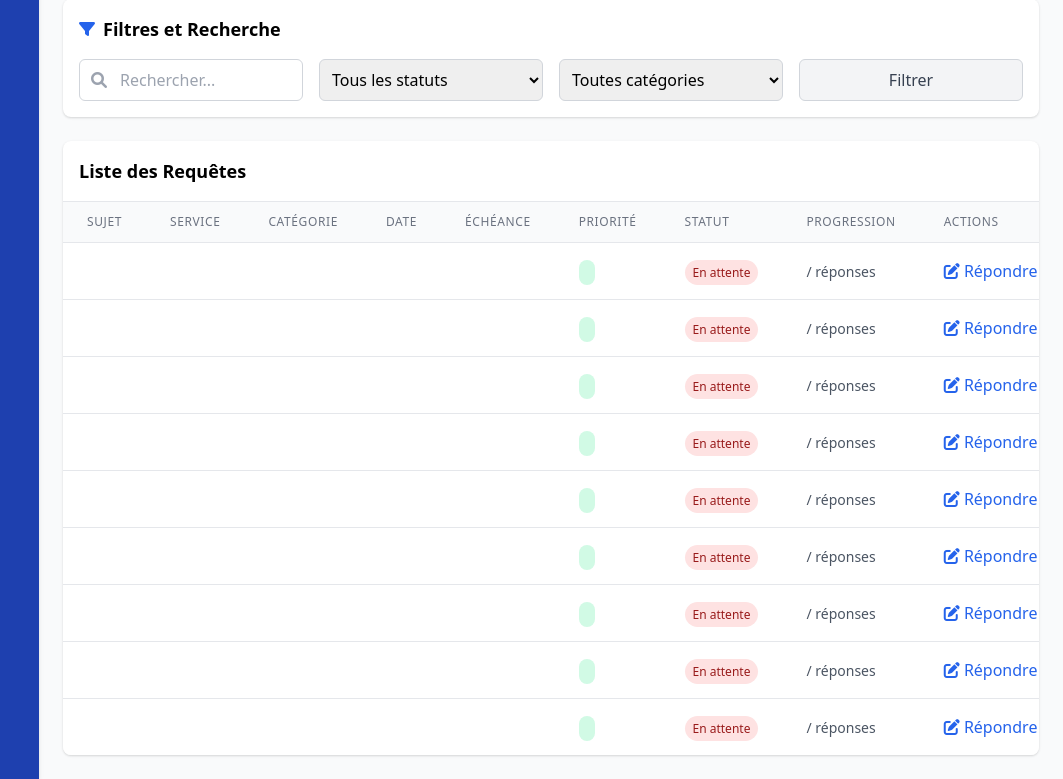
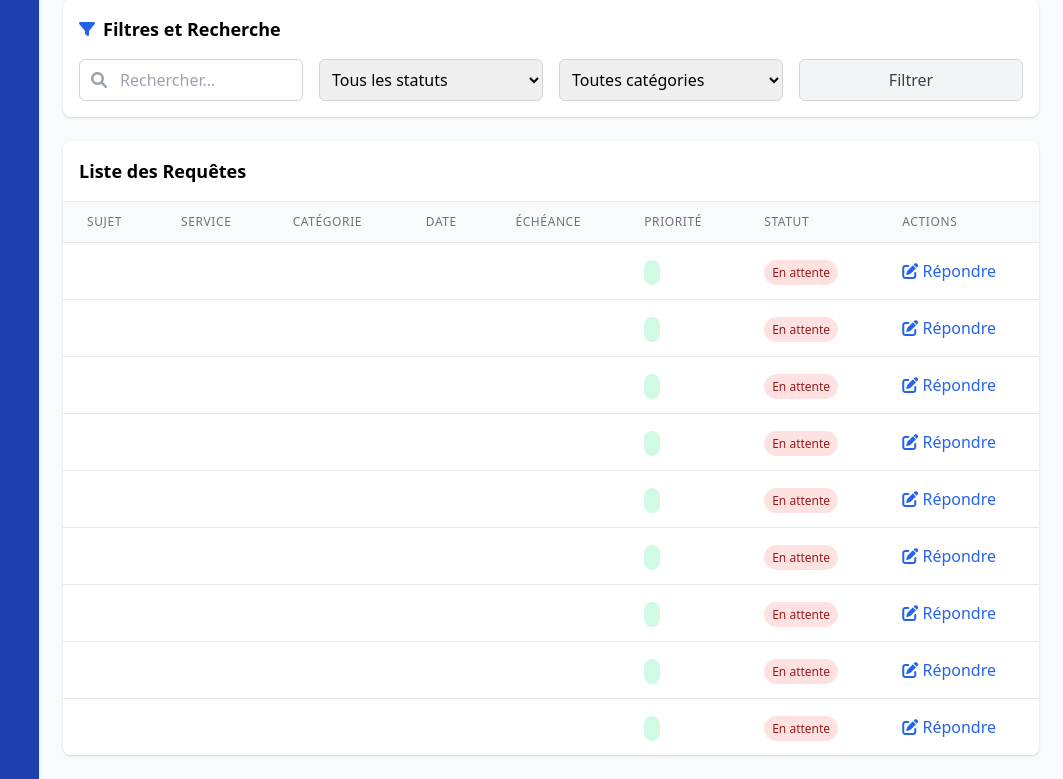
Before and after one commit to manal1-svg/requetes, a Django app: template lettres/templates/response_requet/user_dashboard.html in a window 1280 px wide. Shown: the part 218-997 px from the top of the page, without its empty margins (217-1280 px from the left). Run offline with Django 5.2, Linux system fonts and the light colour scheme; the template is opened without the code that fills it: values that come from a table or form of the project are taken from there, others are empty; data comes from the database, SQL or seed files in the repository.

Commit message:
Update user_dashboard.html

```diff
--- a/lettres/templates/response_requet/user_dashboard.html
+++ b/lettres/templates/response_requet/user_dashboard.html
@@ -173,7 +173,6 @@
                                     <th class="px-6 py-3 text-left text-xs font-medium text-gray-500 uppercase tracking-wider">Échéance</th>
                                     <th class="px-6 py-3 text-left text-xs font-medium text-gray-500 uppercase tracking-wider">Priorité</th>
                                     <th class="px-6 py-3 text-left text-xs font-medium text-gray-500 uppercase tracking-wider">Statut</th>
-                                    <th class="px-6 py-3 text-left text-xs font-medium text-gray-500 uppercase tracking-wider">Progression</th>
                                     <th class="px-6 py-3 text-left text-xs font-medium text-gray-500 uppercase tracking-wider">Actions</th>
                                 </tr>
                             </thead>
@@ -223,11 +222,6 @@
                                         </span>
                                     </td>
                                     <td class="px-6 py-4 whitespace-nowrap">
-                                        <span class="text-sm text-gray-600">
-                                            {{ item.responded_count }}/{{ item.total_destinations }} réponses
-                                        </span>
-                                    </td>
-                                    <td class="px-6 py-4 whitespace-nowrap">
                                         <div class="flex items-center gap-2">
                                             <a href="{% url 'lettres:submit_response' item.lettre.id %}" class="text-blue-600 hover:text-blue-800">
                                                 <i class="fas fa-edit"></i> {% if item.response.statut == 'repondu' %}Modifier{% else %}Répondre{% endif %}
@@ -247,7 +241,7 @@
                                 </tr>
                                 {% empty %}
                                 <tr>
-                                    <td colspan="9" class="px-6 py-4 text-center text-gray-500">
+                                    <td colspan="8" class="px-6 py-4 text-center text-gray-500">
                                         Aucune requête trouvée
                                     </td>
                                 </tr>
```
